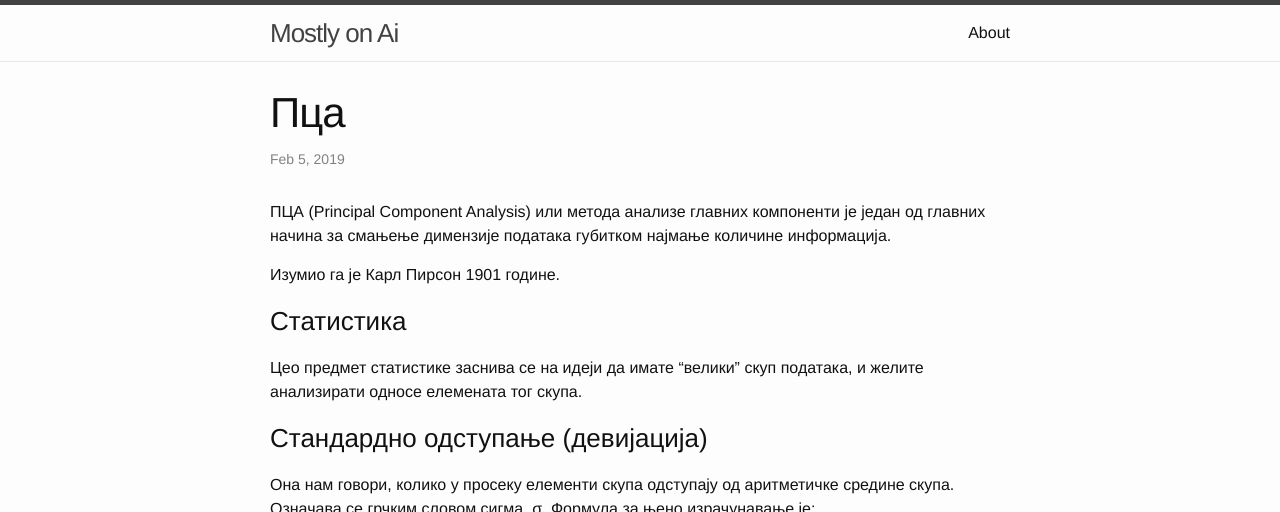
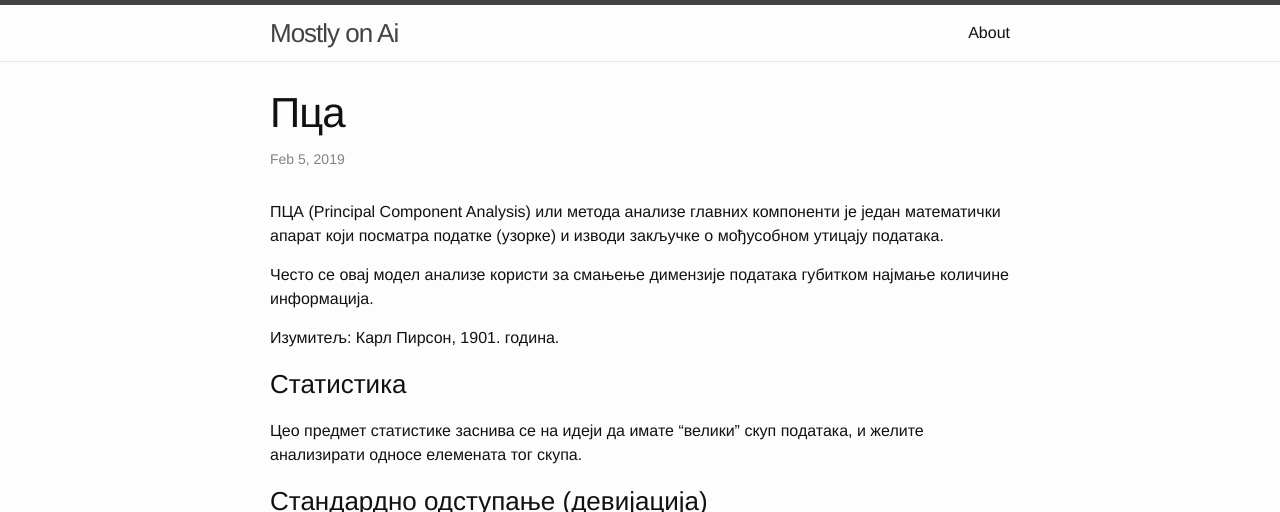
Before and after one commit to dejanbatanjac/dejanbatanjac.github.io, a Jekyll site: the page built from _posts/2019-02-05-ПЦА.md, in a window 1280 px wide and 900 px high, cut to the strip 0-512 px from the top of the window. Built offline with Jekyll 4.4.1, drawn with Linux system fonts in a browser that asks for light colours; our own code applies the rules of GitHub Pages for plain Markdown files.

Commit message:
Увод ревизија

```diff
--- a/_posts/2019-02-05-ПЦА.md
+++ b/_posts/2019-02-05-ПЦА.md
@@ -2,9 +2,11 @@
 published: true
 ---
 
-ПЦА (Principal Component Analysis) или метода анализе главних компоненти је један од главних начина за смањење димензије података губитком најмање количине информација.
+ПЦА (Principal Component Analysis) или метода анализе главних компоненти је један математички апарат који посматра податке (узорке) и изводи закључке о мођусобном утицају података.
 
-Изумио га је Карл Пирсон 1901 године.
+Често се овај модел анализе користи за смањење димензије података губитком најмање количине информација.
+
+Изумитељ: Карл Пирсон, 1901. година.
 
 ### Статистика
 
```
